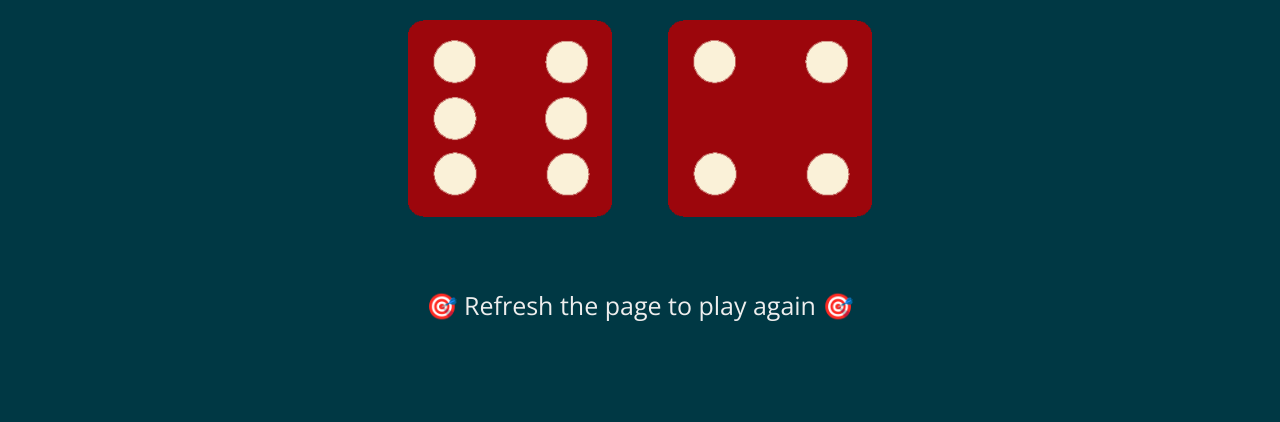
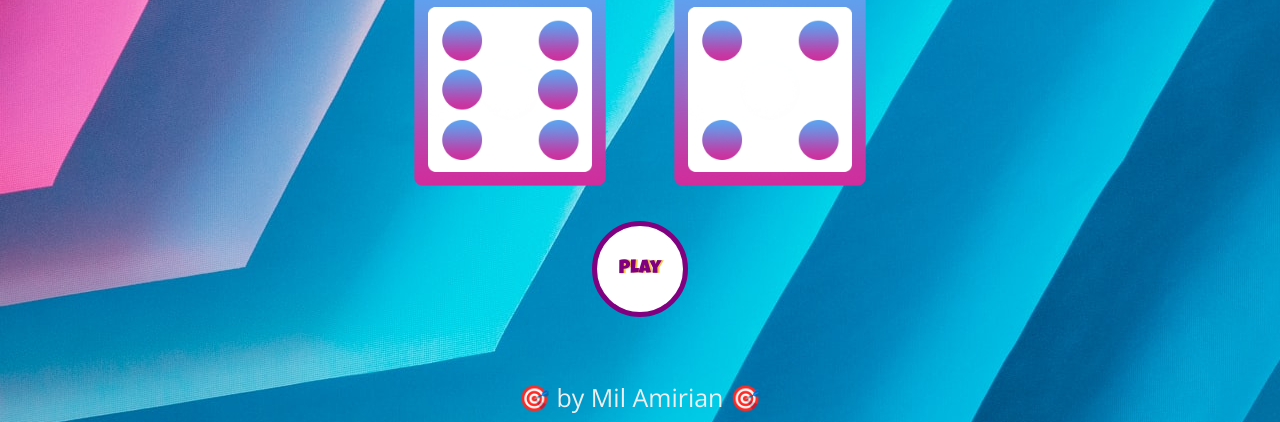
Before and after one commit to devami22/Artan-Mil, a plain HTML site: page dicee.html in a window 1280 px wide. Shown: the part 459-881 px from the top of the page. Before the commit the page ends 800 px from the top, so only its background shows below. Drawn offline with nearby package versions, Linux system fonts and the light colour scheme.

Commit message:
style changes

```diff
--- a/dicee.html
+++ b/dicee.html
@@ -25,9 +25,15 @@
     </div>
 
     <script src="script.js"></script>
+
+    <div class="play-btn">
+      <button onClick="history.go(0);">Play</button>
+    </div>
+
+
   </body>
 
   <footer>
-    🎯  Refresh the page to play again  🎯
+    🎯  by Mil Amirian  🎯
   </footer>
 </html>
--- a/script.js
+++ b/script.js
@@ -1,9 +1,10 @@
+
     var randomNumber1 = Math.floor(Math.random() * 6) + 1; //dice ONE
     var randomNumber2 = Math.floor(Math.random() * 6) + 1; //dice TWO
 
 
-var randomDice1 = "dice" + randomNumber1 + ".png";
-var randomDice2 = "dice" + randomNumber2 + ".png";
+    var randomDice1 = "dice " + randomNumber1 + ".png";
+    var randomDice2 = "dice " + randomNumber2 + ".png";
 
     var imageSource1 = "images/" + randomDice1;
     var imageSource2 = "images/" + randomDice2;
@@ -18,11 +19,11 @@ var diceTwo = document.querySelectorAll('img')[1];
     diceTwo.setAttribute('src', imageSource2);
 
     if (randomNumber1 > randomNumber2) {
-    document.querySelector('h1').innerHTML = "🚩Player 1 Wins!"
+        document.querySelector('h1').innerHTML = "Player 1 Wins!"
     }
     else if (randomNumber2 > randomNumber1) {
-    document.querySelector('h1').innerHTML = "Player 2 Wins! 🚩"
+        document.querySelector('h1').innerHTML = "Player 2 Wins!"
     }
     else {
         document.querySelector('h1').innerHTML = "Draw!"
-}
+    };
--- a/styles.css
+++ b/styles.css
@@ -11,20 +11,22 @@
 }
 
 body {
-  background-color: #003844;
+  background-image: url(images/bg-main.jpg);
+  max-width: 100%;
 }
 
 h1 {
   margin: 30px;
   font-family: 'Luckiest Guy', cursive;
-  text-shadow: 5px 0 #232931;
+  text-shadow: 5px 0 #ffffff;
   font-size: 8rem;
-  color: #84C318;
+  color: #3C6997;
 }
 
 p {
   font-size: 2rem;
-  color: #84C318;
+  color: #3C6997;
+  text-shadow: 2px 0 #ffffff;
   font-family: 'Luckiest Guy', cursive;
 }
 
@@ -39,3 +41,31 @@ footer {
   text-align: center;
   font-family: 'Open Sans', sans-serif;
 }
+
+.play-btn {
+  display: flex;
+  justify-content: center;
+  margin-top: 2%;
+}
+
+button {
+  align-self: center;
+  display: inline;
+  align-items: center;
+  justify-content: center;
+  border: solid;
+  border-width: 0.3em;
+  border-color: purple;
+  text-shadow: 2px 0 #F7C548;
+  background-color: #ffffff;
+  font-family: 'Luckiest Guy', cursive;
+  color: purple;
+  font-size: larger;
+  width: 5em;
+  height: 5em;
+  border-radius: 50%;
+}
+
+button:hover {
+  background-color: limegreen;
+}
```
Also changed, not shown: images/bg-main.jpg (added), images/dice 1.png (added), images/dice 2.png (added), images/dice 3.png (added), images/dice 4.png (added), images/dice 5.png (added), images/dice 6.png (added), images/green-bg1.jpg (added), 3 other files. Lines whose indentation alone changed are shown as unchanged.
